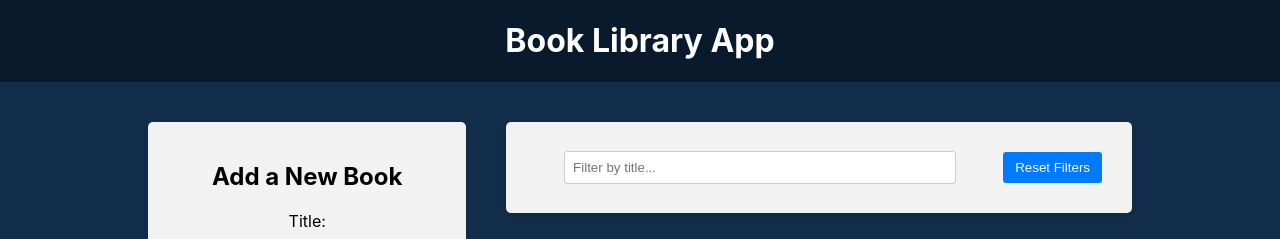
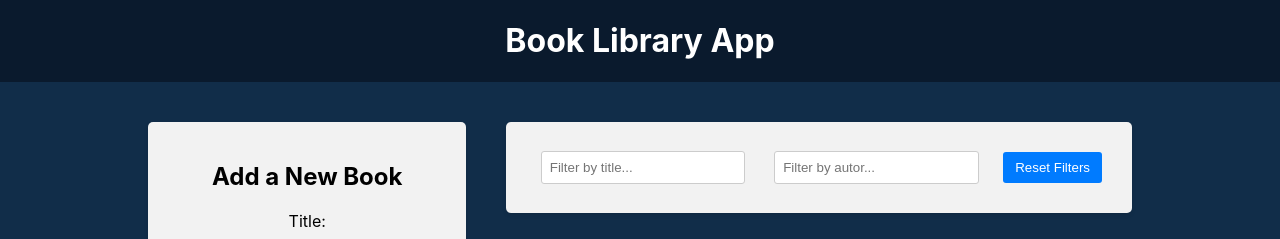
Before and after one commit to DarLaIl/React-Book-Library-App, a React (Create React App) app in the folder frontend/: page / in a window 1280 px wide. Shown: the top 239 px of the page. Built offline with nearby package versions, Linux system fonts and the light colour scheme.

Commit message:
Фильтр по имени автора

```diff
--- a/frontend/src/components/BookList/BookList.js
+++ b/frontend/src/components/BookList/BookList.js
@@ -1,12 +1,16 @@
 import { useSelector, useDispatch } from 'react-redux';
 import { BsBookmarkStarFill, BsBookmarkStar } from 'react-icons/bs';
 import { deleteBook, toggleFavorite } from '../redux/books/actionCreators';
-import { selectTitleFilter } from '../redux/slices/filterSlice';
+import {
+  selectTitleFilter,
+  selectAuthorFilter,
+} from '../redux/slices/filterSlice';
 import './BookList.css';
 
 const BookList = () => {
-    const books = useSelector((state) => state.books);
-    const titleFilter = useSelector(selectTitleFilter)
+  const books = useSelector((state) => state.books);
+  const titleFilter = useSelector(selectTitleFilter);
+  const authorFilter = useSelector(selectAuthorFilter);
 
   const dispatch = useDispatch();
 
@@ -17,10 +21,15 @@ const BookList = () => {
     dispatch(toggleFavorite(id));
   };
 
-    const filteredBooks = books.filter((book) => {
-        const matchesTitles = book.title.toLowerCase().includes(titleFilter.toLowerCase())
-        return matchesTitles
-    })
+  const filteredBooks = books.filter((book) => {
+    const matchesTitles = book.title
+      .toLowerCase()
+      .includes(titleFilter.toLowerCase());
+    const matchesAuthors = book.author
+      .toLowerCase()
+      .includes(authorFilter.toLowerCase());
+    return matchesAuthors && matchesTitles;
+  });
   return (
     <div className='app-block book-list'>
       <h2>Book List</h2>
--- a/frontend/src/components/Filter/Filter.js
+++ b/frontend/src/components/Filter/Filter.js
@@ -2,6 +2,8 @@ import { useDispatch, useSelector } from 'react-redux';
 import {
   setTitleFilter,
   selectTitleFilter,
+  setAuthorFilter,
+  selectAuthorFilter,
   resetFilters,
 } from '../redux/slices/filterSlice';
 import './Filter.css';
@@ -10,9 +12,14 @@ const Filter = () => {
   const dispatch = useDispatch();
 
   const titleFilter = useSelector(selectTitleFilter);
+  const authorFilter = useSelector(selectAuthorFilter);
 
   const handleTitleFilterChange = (e) => {
     dispatch(setTitleFilter(e.target.value));
+  };
+
+  const handleAuthorFilterChange = (e) => {
+    dispatch(setAuthorFilter(e.target.value));
   };
 
   const handleResetFilters = () => {
@@ -30,6 +37,14 @@ const Filter = () => {
             onChange={handleTitleFilterChange}
           />
         </div>
+        <div className='filter-group'>
+          <input
+            type='text'
+            value={authorFilter}
+            placeholder='Filter by autor...'
+            onChange={handleAuthorFilterChange}
+          />
+        </div>
         <button type='button' onClick={handleResetFilters}>
           Reset Filters
         </button>
--- a/frontend/src/components/redux/slices/filterSlice.js
+++ b/frontend/src/components/redux/slices/filterSlice.js
@@ -1,7 +1,8 @@
 import { createSlice } from '@reduxjs/toolkit';
 
 const initialState = {
-  title: '',
+    title: '',
+    author: ''
 };
 
 const filterSlice = createSlice({
@@ -10,13 +11,17 @@ const filterSlice = createSlice({
   reducers: {
     setTitleFilter: (state, action) => {
       return { ...state, title: action.payload };
-      },
-      resetFilters: (state) => {
-        return initialState
-    }
+    },
+    setAuthorFilter: (state, action) => {
+      return { ...state, author: action.payload };
+    },
+    resetFilters: (state) => {
+      return initialState;
+    },
   },
 });
 
-export const { setTitleFilter, resetFilters } = filterSlice.actions;
+export const { setTitleFilter, setAuthorFilter, resetFilters } = filterSlice.actions;
 export const selectTitleFilter = (state) => state.filter.title;
+export const selectAuthorFilter = (state) => state.filter.author;
 export default filterSlice.reducer;
```
